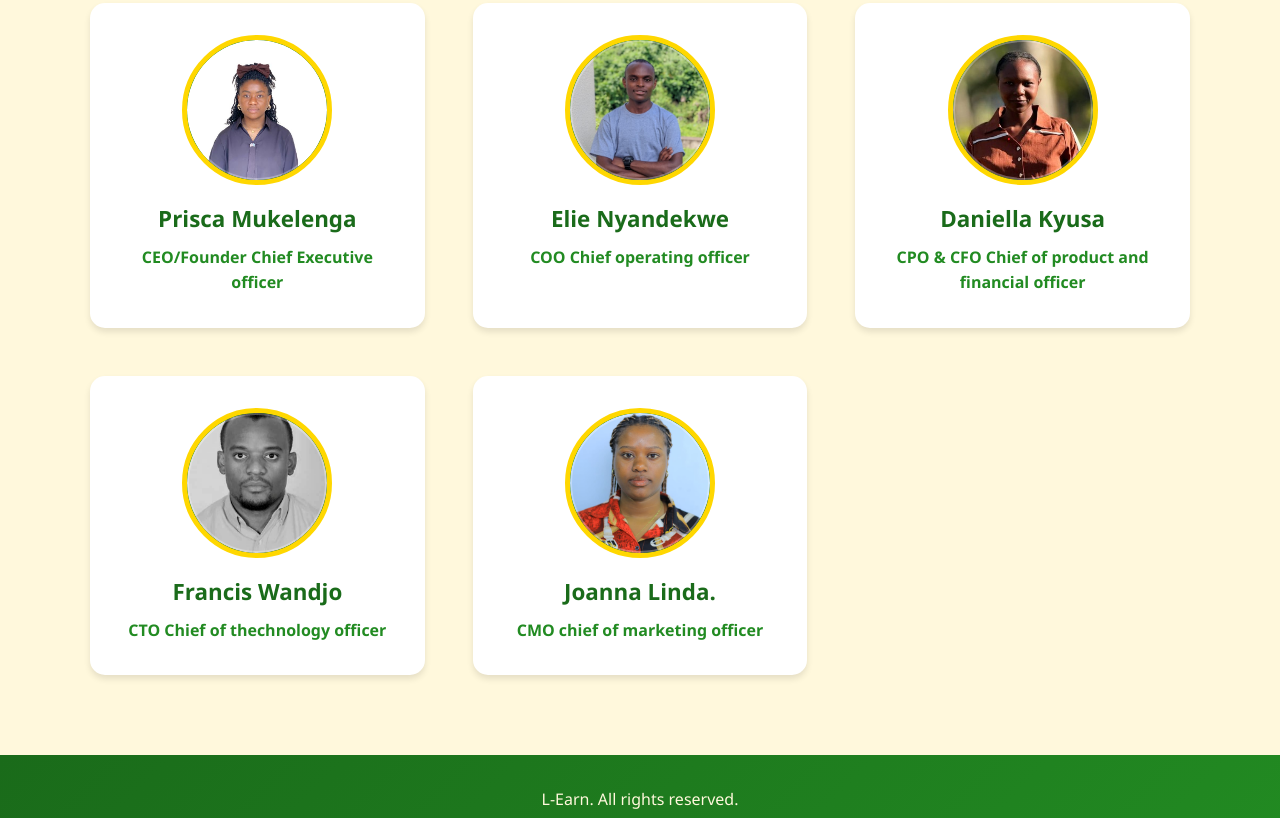
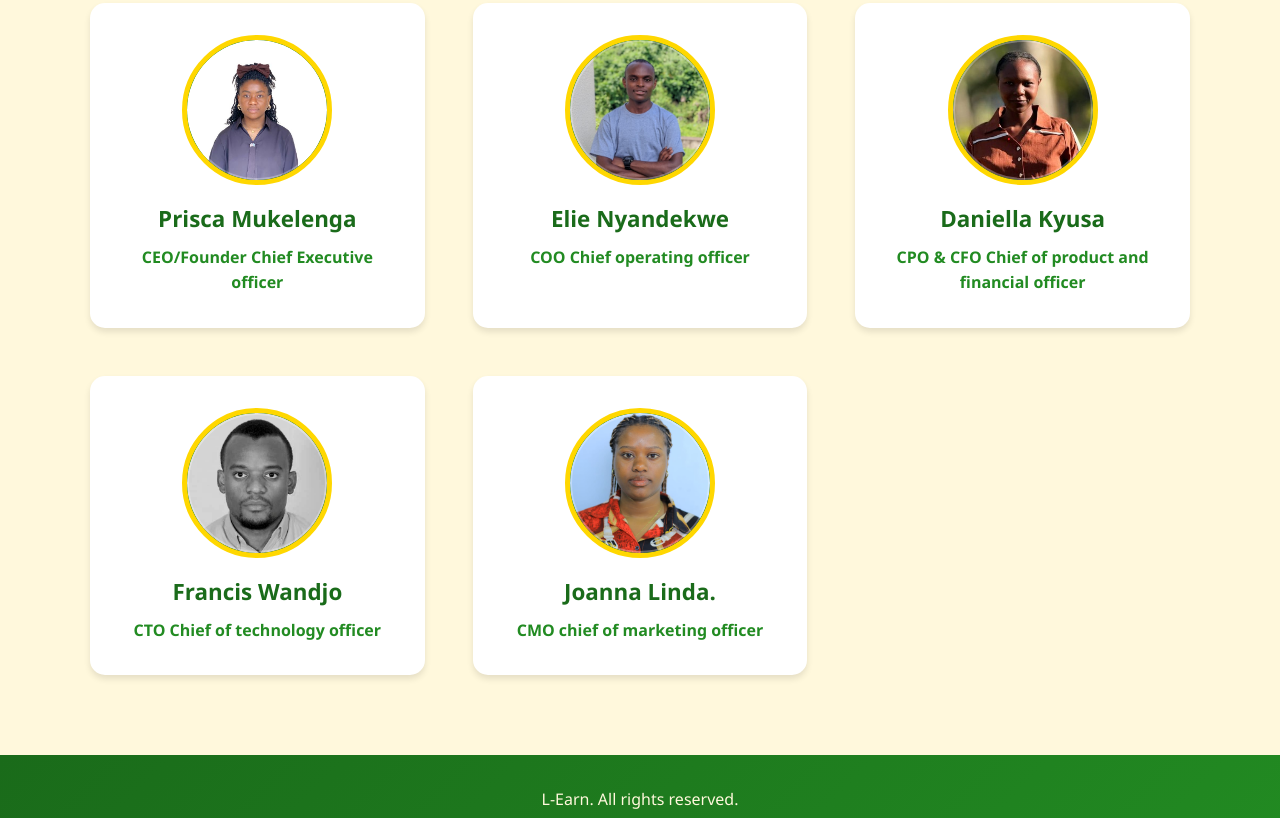
Before and after one commit to Daniellakyusa/L-Earn, a website: page team.html in a window 1280 px wide. Shown: the part 346-1164 px from the top of the page. Drawn offline with Linux system fonts and the light colour scheme.

Commit message:
Add files via upload

```diff
--- a/team.html
+++ b/team.html
@@ -78,11 +78,11 @@
                 </div>
                 <div class="team-card">
                     <div class="team-avatar">
-                        <img src="francis.jpg" alt="Francis W.">
+                        <img src="francis.jpg" alt="Francis W." style="object-position: center top;">
                     </div>
                     <h3>Francis Wandjo</h3>
                     <p class="team-role">CTO
-                        Chief of thechnology officer
+                        Chief of technology officer
                     </p>
                 </div>
                 <div class="team-card">
```
